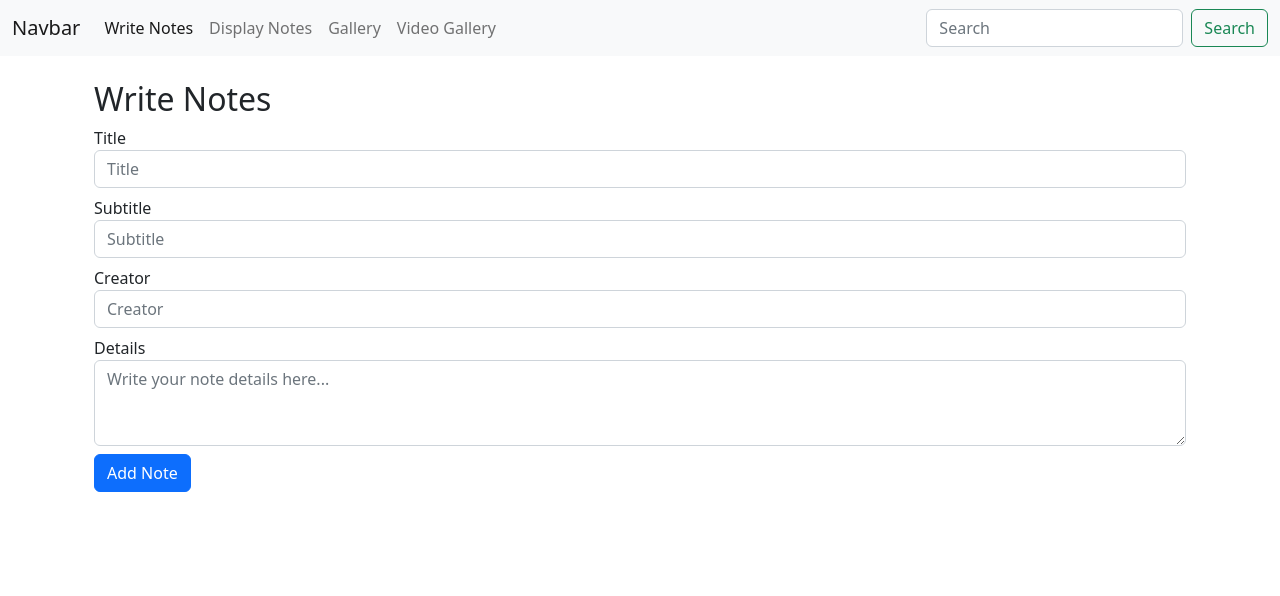
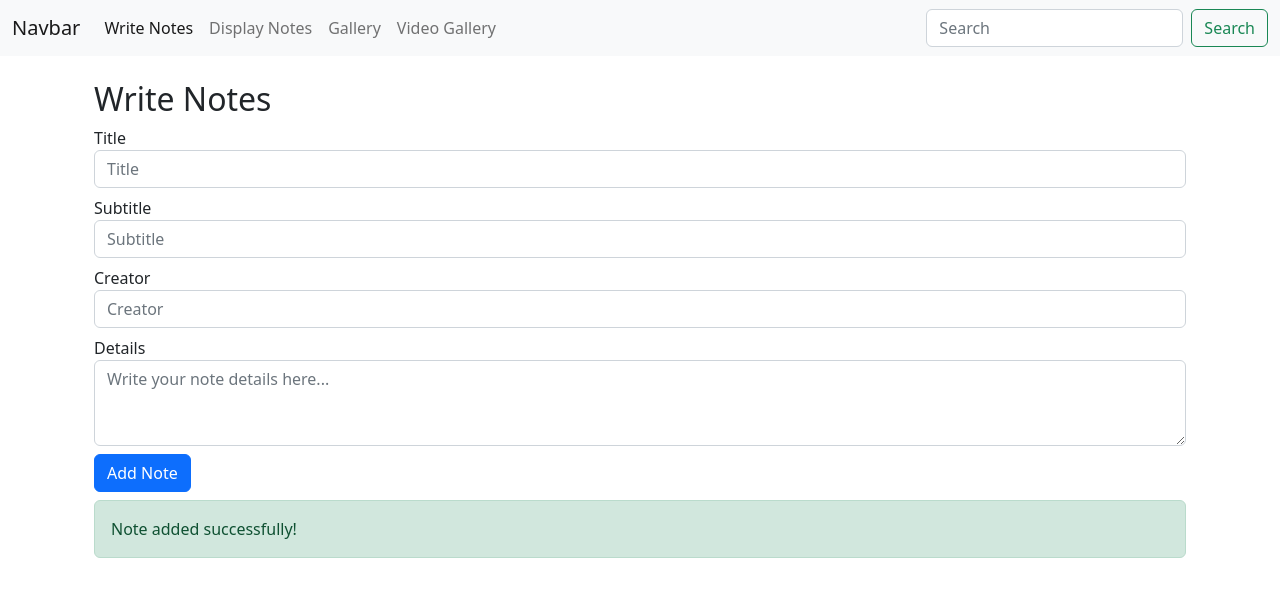
Before and after one commit to SimonS2019/hostinger-ng-test, an Angular app in the folder hostinger-ng-test/: page /write-notes in a window 1280 px wide. Both pictures are taken after typing "Sample", "Sample", "Sample", "Sample" into the empty fields and a click on the button "Add Note". Shown: the top 596 px of the page. Built offline with nearby package versions, Linux system fonts and the light colour scheme.

Commit message:
Refactor write-notes component to include success message after adding a note

```diff
--- a/hostinger-ng-test/src/app/write-notes/write-notes.component.html
+++ b/hostinger-ng-test/src/app/write-notes/write-notes.component.html
@@ -49,4 +49,7 @@
     </div>
     <button type="submit" class="btn btn-primary mt-2">Add Note</button>
   </form>
+  <div *ngIf="noteAddedSuccess" class="alert alert-success mt-2">
+    Note added successfully!
+  </div>
 </div>
--- a/hostinger-ng-test/src/app/write-notes/write-notes.component.ts
+++ b/hostinger-ng-test/src/app/write-notes/write-notes.component.ts
@@ -1,6 +1,6 @@
 import { Component } from '@angular/core';
 import { NotesService } from '../notes.service';
-import { Note } from '../models/note.model'; // Import the Note interface
+import { Note } from '../models/note.model';
 
 @Component({
   selector: 'app-write-notes',
@@ -8,31 +8,29 @@ import { Note } from '../models/note.model'; // Import the Note interface
   styleUrls: ['./write-notes.component.css']
 })
 export class WriteNotesComponent {
-  newNote: Partial<Note> = {
+  newNote: Note = {
     title: '',
     subtitle: '',
     date: new Date(),
     details: '',
     creator: ''
   };
+  noteAddedSuccess: boolean = false; // Property to track success state
 
   constructor(private notesService: NotesService) {}
 
   addNote() {
-    if (this.newNote.title?.trim() && this.newNote.details?.trim()) {
-      const note: Note = {
-        title: this.newNote.title.trim(),
-        subtitle: this.newNote.subtitle?.trim() || '',
-        date: new Date(),
-        details: this.newNote.details.trim(),
-        creator: this.newNote.creator?.trim() || 'Unknown'
-      };
-      this.notesService.addNote(note);
-      this.resetNewNote();
-    }
+    this.notesService.addNote(this.newNote);
+    this.noteAddedSuccess = true; // Set success state to true
+    this.resetNewNote();
+
+    // Hide the success message after 3 seconds
+    setTimeout(() => {
+      this.noteAddedSuccess = false;
+    }, 3000);
   }
 
-  private resetNewNote() {
+  resetNewNote() {
     this.newNote = {
       title: '',
       subtitle: '',
```
